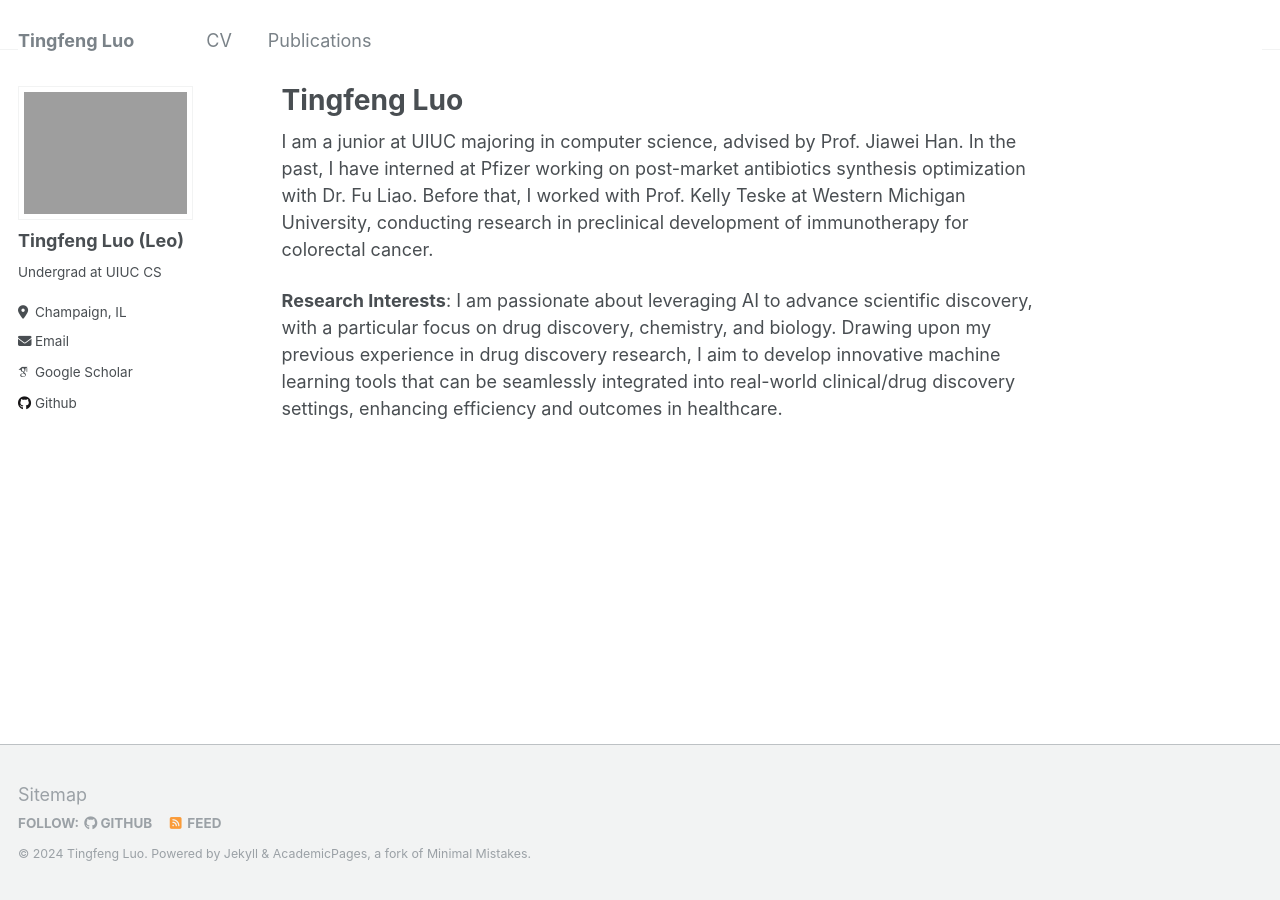
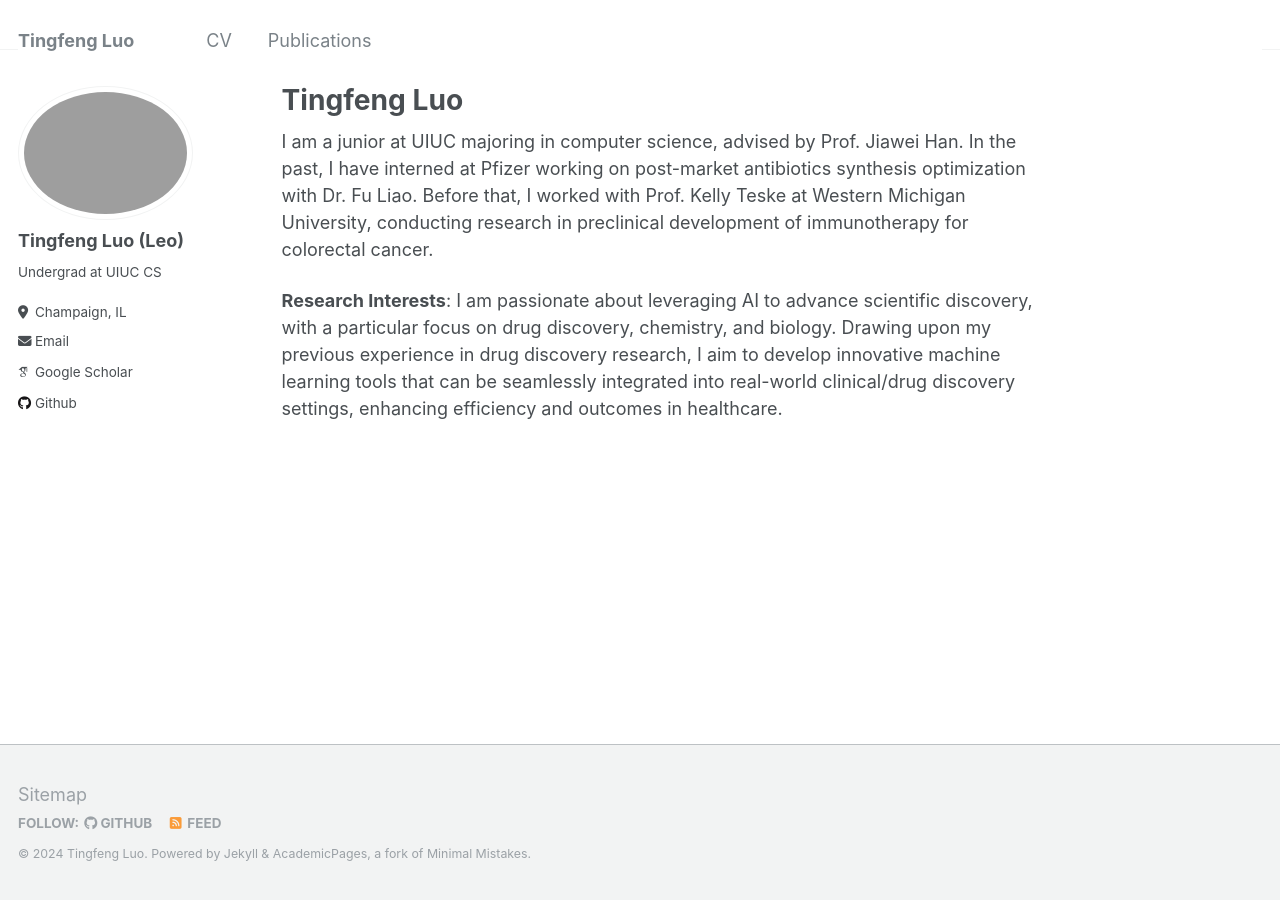
Before and after one commit to TingfengLuo/TingfengLuo.github.io, a Jekyll site: the page built from _pages/about.md, in a window 1280 px wide. Built offline with Jekyll 4.4.1, drawn with Linux system fonts in a browser that asks for light colours; some web fonts are replaced.

Commit message:
fixed image size

```diff
--- a/_sass/_sidebar.scss
+++ b/_sass/_sidebar.scss
@@ -84,7 +84,7 @@
   vertical-align: top;
   width: auto;
   // set width only, for non-square avatars
-  height: auto;
+  // height: 36px;
 
   @include breakpoint($large) {
     display: block;
@@ -94,7 +94,7 @@
 
   img {
     max-width: 175px;
-    // border-radius: 50%;
+    border-radius: 50%;
 
     @include breakpoint($large) {
       padding: 5px;
```
